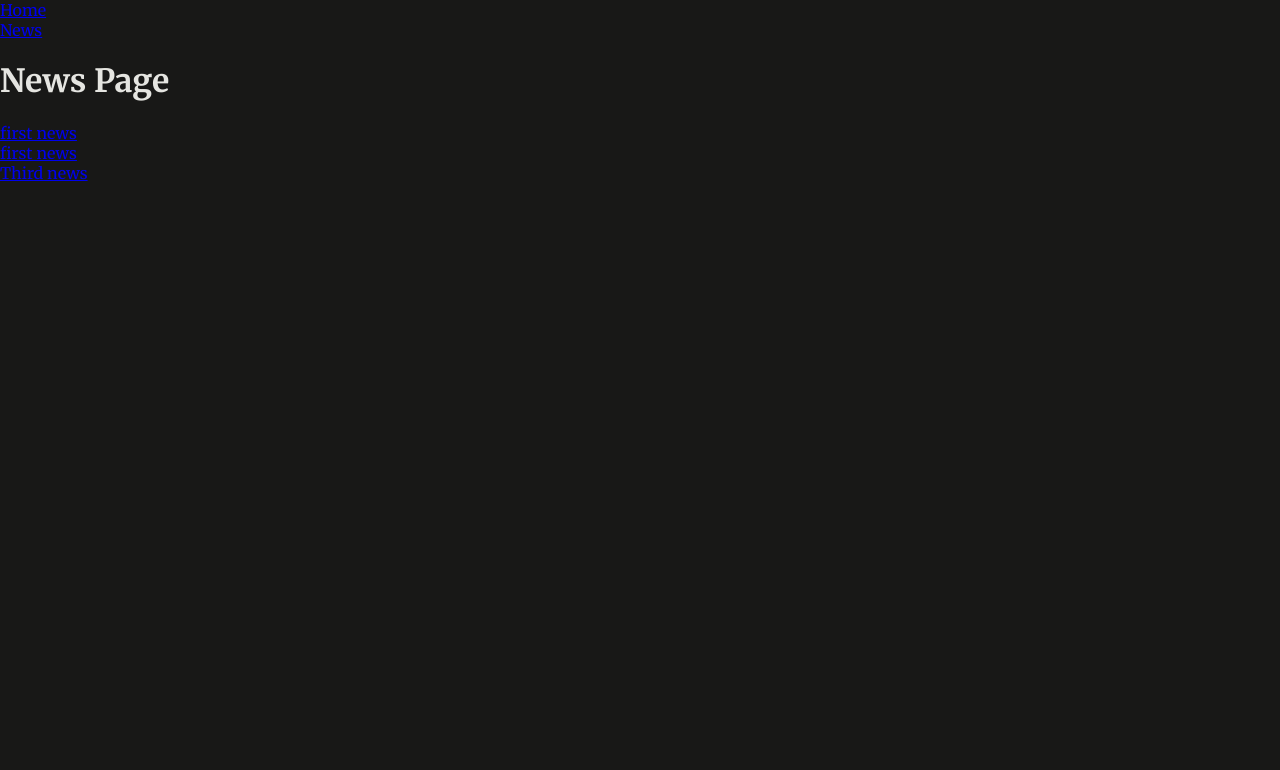
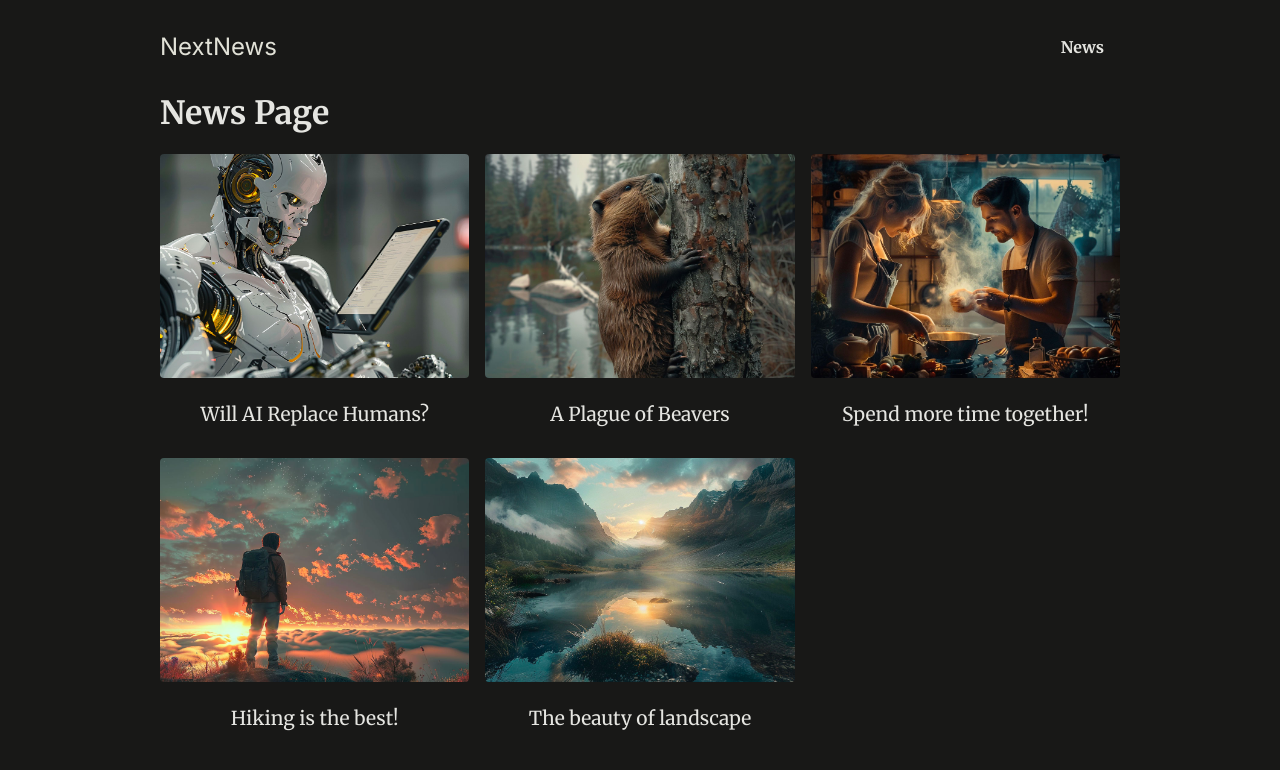
Before and after one commit to CamiSerantoni/newsNextJs, a Next.js app: page /news in a window 1280 px wide. Shown: the top 770 px of the page. Built offline with nearby package versions, Linux system fonts and the light colour scheme.

Commit message:
adding some dmmy data and styling

```diff
--- a/app/layout.js
+++ b/app/layout.js
@@ -10,8 +10,11 @@
   return (
     <html lang="en">
       <body>
-        <MainHeader />
+        <div id="page">
+            <MainHeader />
         {children}
+        </div>
+
       </body>
     </html>
   );
--- a/app/news/page.js
+++ b/app/news/page.js
@@ -1,19 +1,18 @@
 import Link from "next/link";
-
+import { DUMMY_NEWS } from "@/dummy-news";
 export default function  newsPagege() {
     return (
  <>
      <h1>News Page</h1>
-     <ul>
-        <li>
-            <Link href="/news/first-news"> first news</Link>
+     <ul className="news-list">
+     {DUMMY_NEWS.map((newsItem) =>(
+        <li key={newsItem.id}>
+            <Link href={`/news/${newsItem.slug}`}>
+            <img src={`/images/news/${newsItem.image}`} alt={newsItem.title}/>
+            <span> {newsItem.title}</span>
+            </Link>
         </li>
-        <li>
-            <Link href="/news/second-news"> first news</Link>
-        </li>
-        <li>
-            <Link href="/news/third-news"> Third news</Link>
-        </li>
+     ))}
      </ul>
     </>
 
--- a/components/main-header.js
+++ b/components/main-header.js
@@ -1,16 +1,18 @@
-import Link from "next/link";
+import Link from 'next/link';
 
 export default function MainHeader() {
   return (
-    <header>
-      <ul className="main-header">
-        <li>
-          <Link href="/">Home</Link>
-        </li>
-        <li>
-          <Link href="/news">News</Link>
-        </li>
-      </ul>
+    <header id="main-header">
+      <div id="logo">
+        <Link href="/">NextNews</Link>
+      </div>
+      <nav>
+        <ul>
+          <li>
+            <Link href="/news">News</Link>
+          </li>
+        </ul>
+      </nav>
     </header>
   );
 }
--- /dev/null
+++ b/dummy-news.js
@@ -0,0 +1,43 @@
+export const DUMMY_NEWS = [
+    {
+      id: 'n1',
+      slug: 'will-ai-replace-humans',
+      title: 'Will AI Replace Humans?',
+      image: 'ai-robot.jpg',
+      date: '2021-07-01',
+      content:
+        'Since late 2022 AI is on the rise and therefore many people worry whether AI will replace humans. The answer is not that simple. AI is a tool that can be used to automate tasks, but it can also be used to augment human capabilities. The future is not set in stone, but it is clear that AI will play a big role in the future. The question is how we will use it.',
+    },
+    {
+      id: 'n2',
+      slug: 'beaver-plague',
+      title: 'A Plague of Beavers',
+      image: 'beaver.jpg',
+      date: '2022-05-01',
+      content: 'Beavers are taking over the world. They are building dams everywhere and flooding entire cities. What can we do to stop them?',
+    },
+    {
+      id: 'n3',
+      slug: 'couple-cooking',
+      title: 'Spend more time together!',
+      image: 'couple-cooking.jpg',
+      date: '2024-03-01',
+      content: 'Cooking together is a great way to spend more time with your partner. It is fun and you get to eat something delicious afterwards. What are you waiting for? Get cooking!',
+    },
+    {
+      id: 'n4',
+      slug: 'hiking',
+      title: 'Hiking is the best!',
+      image: 'hiking.jpg',
+      date: '2024-01-01',
+      content: 'Hiking is a great way to get some exercise and enjoy the great outdoors. It is also a great way to clear your mind and reduce stress. So what are you waiting for? Get out there and start hiking!',
+    },
+    {
+      id: 'n5',
+      slug: 'landscape',
+      title: 'The beauty of landscape',
+      image: 'landscape.jpg',
+      date: '2022-07-01',
+      content: 'Landscape photography is a great way to capture the beauty of nature. It is also a great way to get outside and enjoy the great outdoors. So what are you waiting for? Get out there and start taking some pictures!',
+    },
+  ];
```
Also changed, not shown: app/news/[id]/page.js (deleted, +0 -9 lines), app/news/[slug]/page.js (added, +17 -0 lines).
